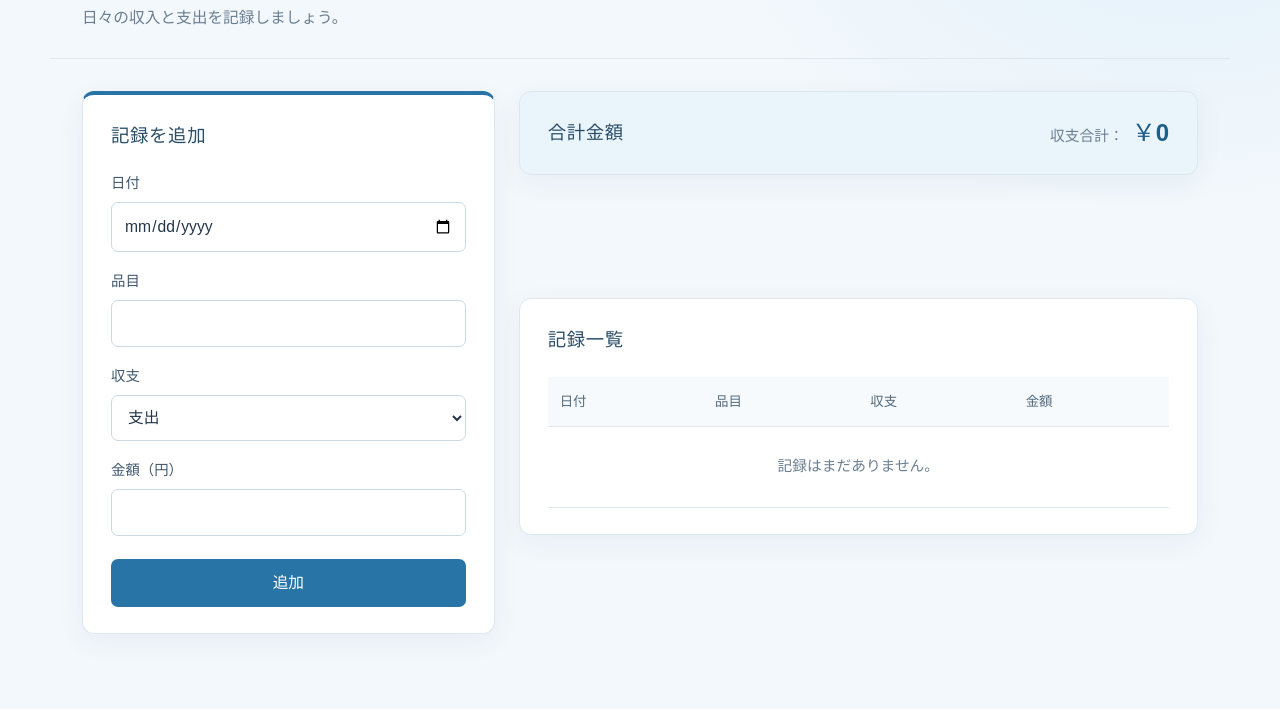
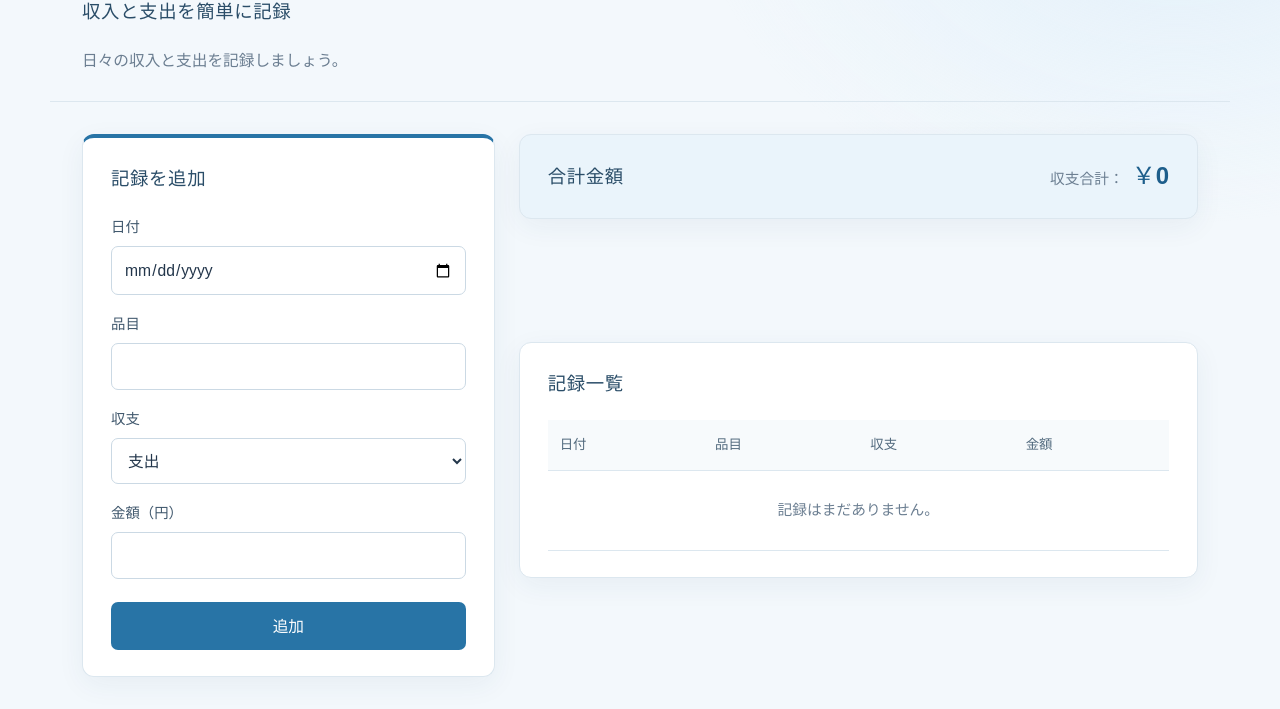
Before and after one commit to CCS-zozs/kakeibo-page, a plain HTML site: page index.html in a window 1280 px wide. Shown: the part 110-819 px from the top of the page. Drawn offline with Linux system fonts and the light colour scheme.

Commit message:
サブタイトルを追加

```diff
--- a/index.html
+++ b/index.html
@@ -10,6 +10,7 @@
   <body>
     <header>
       <h1>シンプルな家計簿</h1>
+      <h2>収入と支出を簡単に記録</h2>
       <p>日々の収入と支出を記録しましょう。</p>
     </header>
 
```
